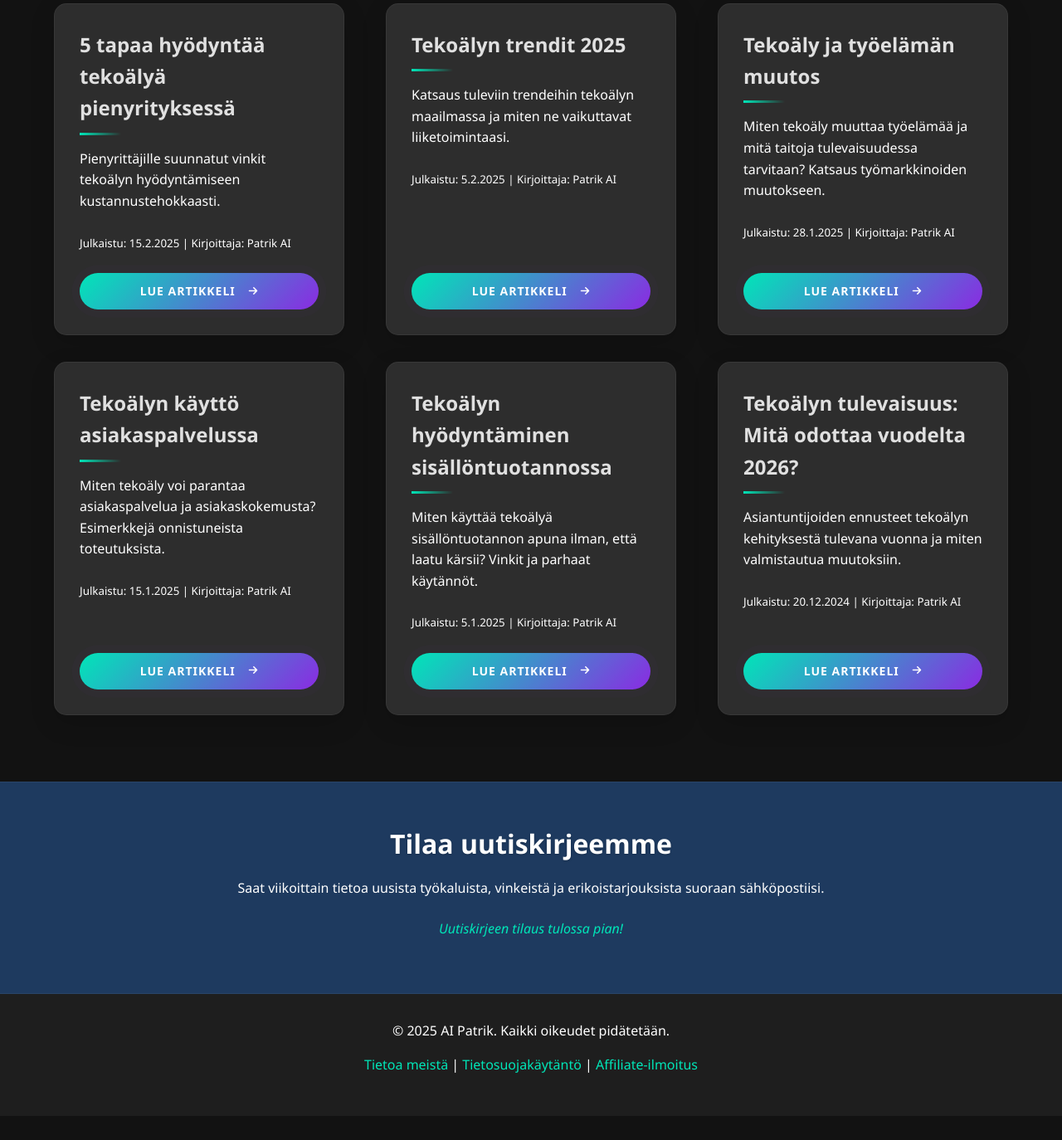
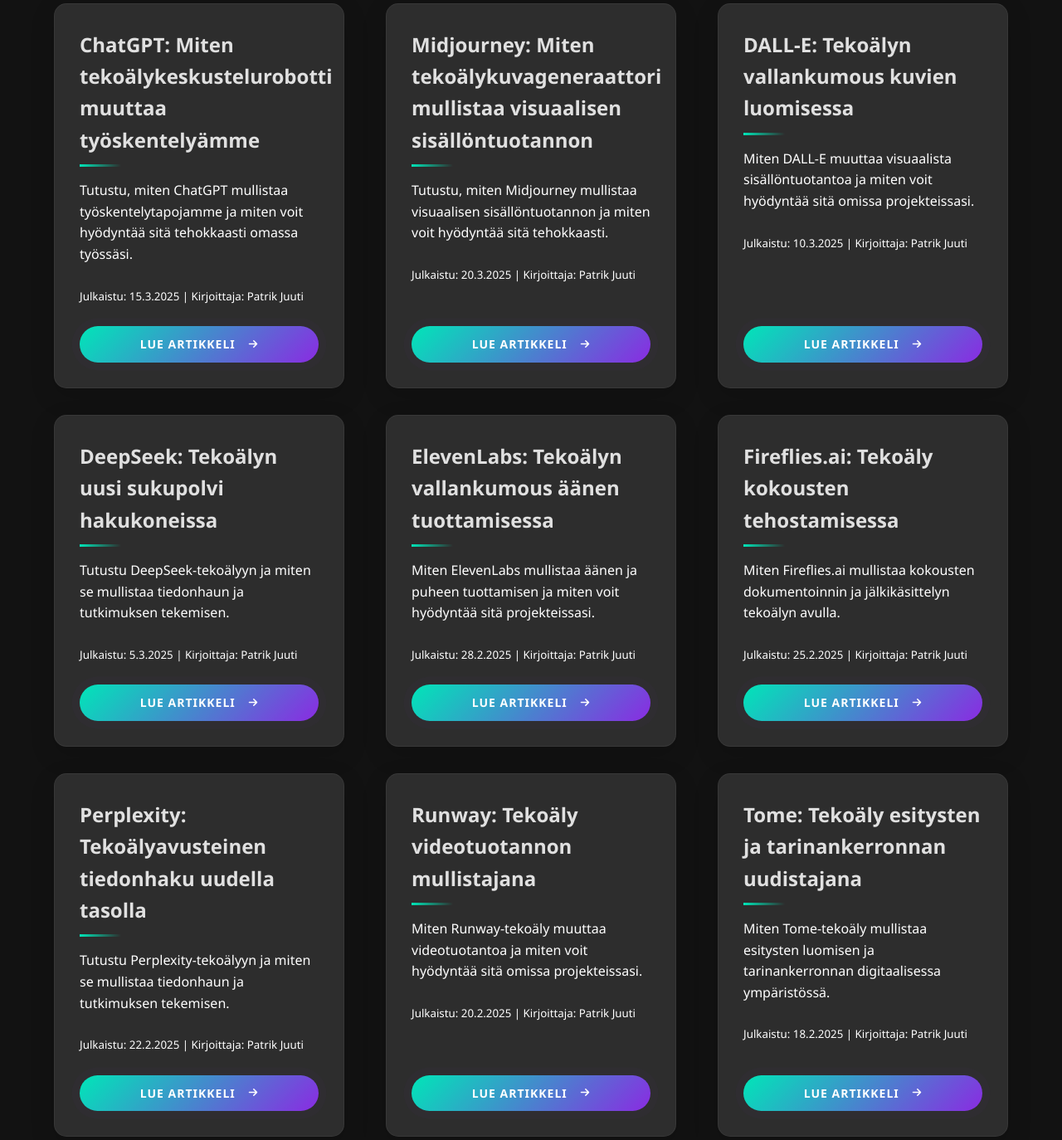
Before and after one commit to PateBest/aipatrik, a plain HTML site: page pages/blogi.html in a window 1280 px wide. Shown: the part 628-2002 px from the top of the page at 83% size. Before the commit the page ends 1973 px from the top, so only its background shows below. Drawn offline with Linux system fonts and the light colour scheme.

Commit message:
Lisätty kaikki blogiartikkelit blogi-sivulle

```diff
--- a/pages/blogi.html
+++ b/pages/blogi.html
@@ -227,6 +227,87 @@
 
             <div class="grid">
                 <div class="card">
+                    <h3>ChatGPT: Miten tekoälykeskustelurobotti muuttaa työskentelyämme</h3>
+                    <p>
+                        Tutustu, miten ChatGPT mullistaa työskentelytapojamme ja miten voit hyödyntää sitä tehokkaasti omassa työssäsi.
+                    </p>
+                    <p><small>Julkaistu: 15.3.2025 | Kirjoittaja: Patrik Juuti</small></p>
+                    <a href="blogi/chatgpt-artikkeli.html" class="btn">Lue artikkeli</a>
+                </div>
+
+                <div class="card">
+                    <h3>Midjourney: Miten tekoälykuvageneraattori mullistaa visuaalisen sisällöntuotannon</h3>
+                    <p>
+                        Tutustu, miten Midjourney mullistaa visuaalisen sisällöntuotannon ja miten voit hyödyntää sitä tehokkaasti.
+                    </p>
+                    <p><small>Julkaistu: 20.3.2025 | Kirjoittaja: Patrik Juuti</small></p>
+                    <a href="blogi/midjourney-artikkeli.html" class="btn">Lue artikkeli</a>
+                </div>
+
+                <div class="card">
+                    <h3>DALL-E: Tekoälyn vallankumous kuvien luomisessa</h3>
+                    <p>
+                        Miten DALL-E muuttaa visuaalista sisällöntuotantoa ja miten voit hyödyntää sitä omissa projekteissasi.
+                    </p>
+                    <p><small>Julkaistu: 10.3.2025 | Kirjoittaja: Patrik Juuti</small></p>
+                    <a href="blogi/dalle-artikkeli.html" class="btn">Lue artikkeli</a>
+                </div>
+
+                <div class="card">
+                    <h3>DeepSeek: Tekoälyn uusi sukupolvi hakukoneissa</h3>
+                    <p>
+                        Tutustu DeepSeek-tekoälyyn ja miten se mullistaa tiedonhaun ja tutkimuksen tekemisen.
+                    </p>
+                    <p><small>Julkaistu: 5.3.2025 | Kirjoittaja: Patrik Juuti</small></p>
+                    <a href="blogi/deepseek-artikkeli.html" class="btn">Lue artikkeli</a>
+                </div>
+
+                <div class="card">
+                    <h3>ElevenLabs: Tekoälyn vallankumous äänen tuottamisessa</h3>
+                    <p>
+                        Miten ElevenLabs mullistaa äänen ja puheen tuottamisen ja miten voit hyödyntää sitä projekteissasi.
+                    </p>
+                    <p><small>Julkaistu: 28.2.2025 | Kirjoittaja: Patrik Juuti</small></p>
+                    <a href="blogi/elevenlabs-artikkeli.html" class="btn">Lue artikkeli</a>
+                </div>
+
+                <div class="card">
+                    <h3>Fireflies.ai: Tekoäly kokousten tehostamisessa</h3>
+                    <p>
+                        Miten Fireflies.ai mullistaa kokousten dokumentoinnin ja jälkikäsittelyn tekoälyn avulla.
+                    </p>
+                    <p><small>Julkaistu: 25.2.2025 | Kirjoittaja: Patrik Juuti</small></p>
+                    <a href="blogi/fireflies-artikkeli.html" class="btn">Lue artikkeli</a>
+                </div>
+
+                <div class="card">
+                    <h3>Perplexity: Tekoälyavusteinen tiedonhaku uudella tasolla</h3>
+                    <p>
+                        Tutustu Perplexity-tekoälyyn ja miten se mullistaa tiedonhaun ja tutkimuksen tekemisen.
+                    </p>
+                    <p><small>Julkaistu: 22.2.2025 | Kirjoittaja: Patrik Juuti</small></p>
+                    <a href="blogi/perplexity-artikkeli.html" class="btn">Lue artikkeli</a>
+                </div>
+
+                <div class="card">
+                    <h3>Runway: Tekoäly videotuotannon mullistajana</h3>
+                    <p>
+                        Miten Runway-tekoäly muuttaa videotuotantoa ja miten voit hyödyntää sitä omissa projekteissasi.
+                    </p>
+                    <p><small>Julkaistu: 20.2.2025 | Kirjoittaja: Patrik Juuti</small></p>
+                    <a href="blogi/runway-artikkeli.html" class="btn">Lue artikkeli</a>
+                </div>
+
+                <div class="card">
+                    <h3>Tome: Tekoäly esitysten ja tarinankerronnan uudistajana</h3>
+                    <p>
+                        Miten Tome-tekoäly mullistaa esitysten luomisen ja tarinankerronnan digitaalisessa ympäristössä.
+                    </p>
+                    <p><small>Julkaistu: 18.2.2025 | Kirjoittaja: Patrik Juuti</small></p>
+                    <a href="blogi/tome-artikkeli.html" class="btn">Lue artikkeli</a>
+                </div>
+
+                <div class="card">
                     <h3>5 tapaa hyödyntää tekoälyä pienyrityksessä</h3>
                     <p>
                         Pienyrittäjille suunnatut vinkit tekoälyn hyödyntämiseen kustannustehokkaasti.
```
